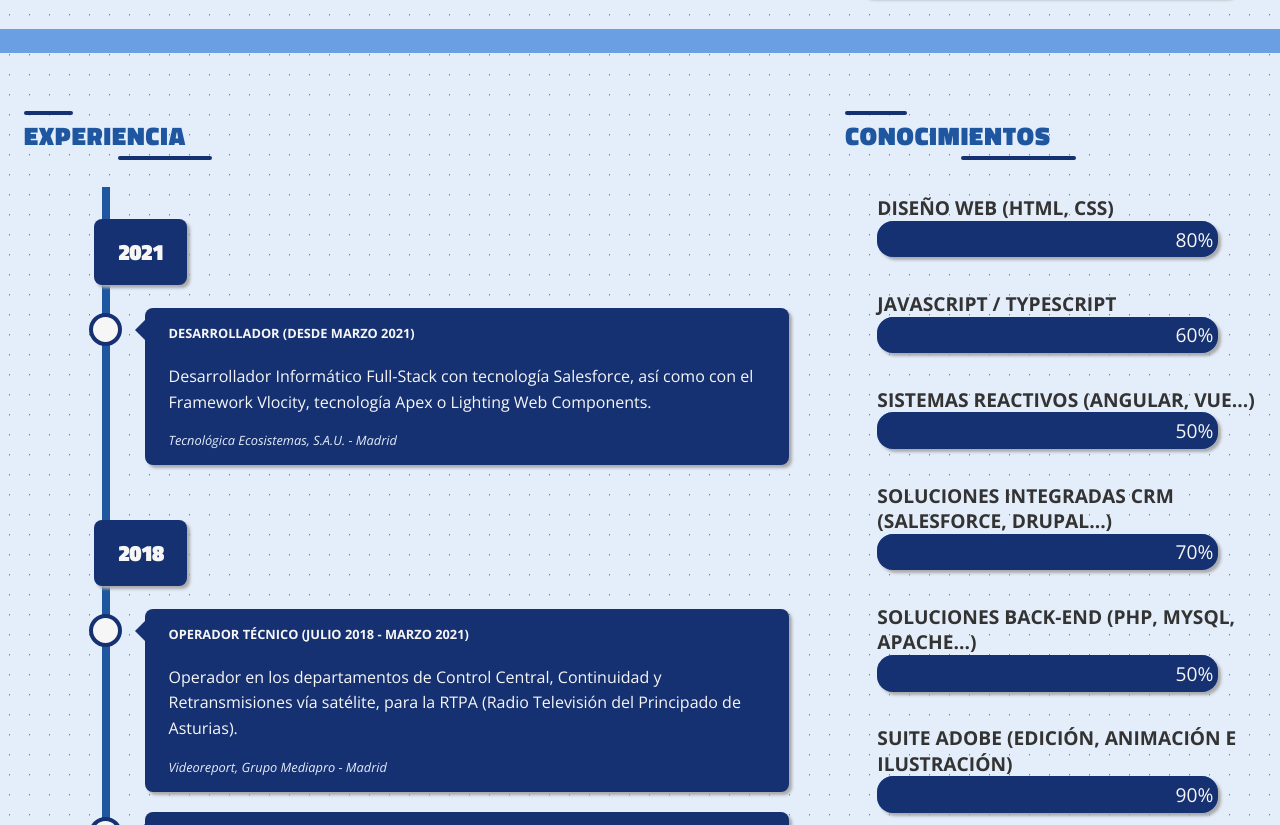
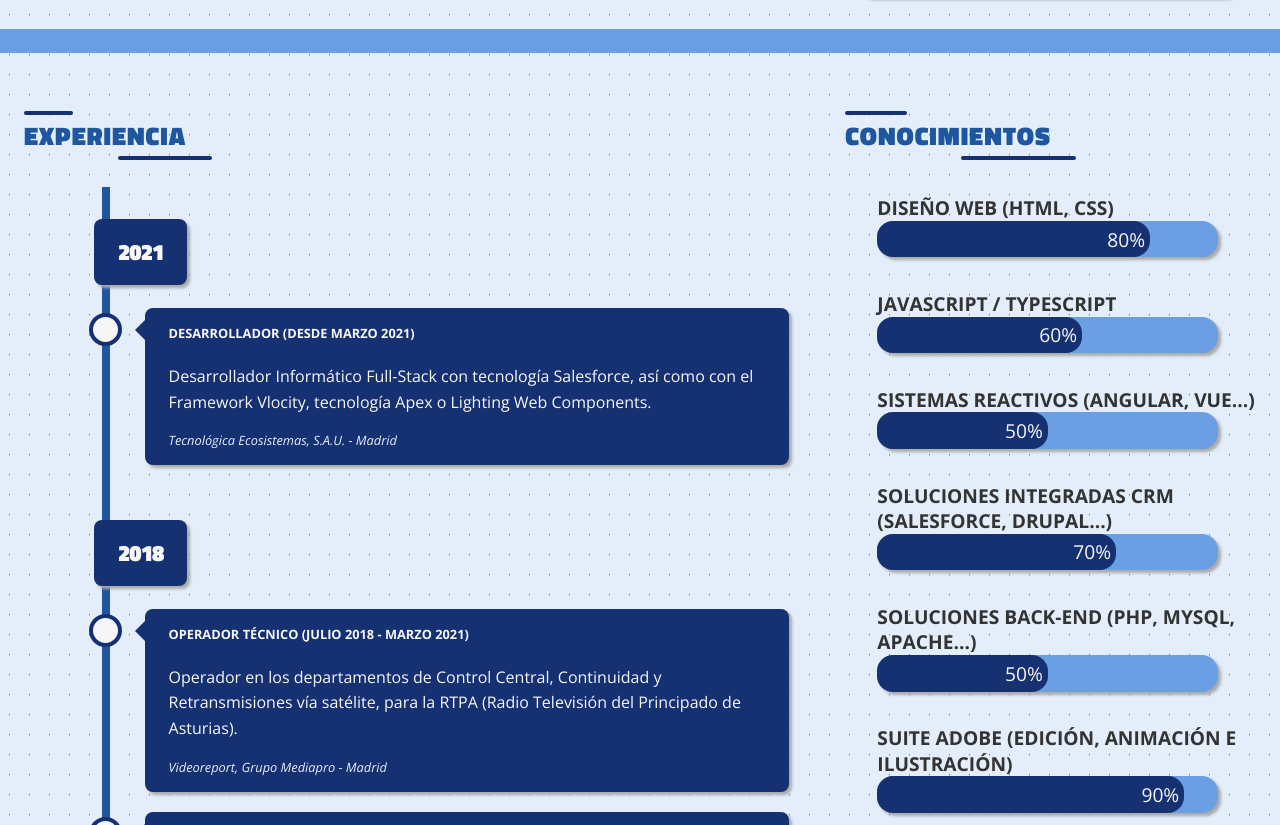
Before and after one commit to dsariego/cv-dsariego, a website built with Parcel: page src/index.html in a window 1280 px wide. Shown: the part 858-1683 px from the top of the page. Built offline with nearby package versions, Linux system fonts and the light colour scheme.

Commit message:
entrega pec

```diff
--- a/src/assets/styles/layouts/_home.scss
+++ b/src/assets/styles/layouts/_home.scss
@@ -223,17 +223,17 @@ article {
 
 /* Progress bar percentages */
 .progressbar--fif {
-  width: math(percentage(0.5));
+  width: 50%;
 }
 .progressbar--six {
-  width: math(percentage(0.6));
+  width: 60%;
 }
 .progressbar--sev {
-  width: math(percentage(0.7));
+  width: 70%;
 }
 .progressbar--eig {
-  width: math(percentage(0.8));
+  width: 80%;
 }
 .progressbar--nin {
-  width: math(percentage(0.9));
+  width: 90%;
 }
```
